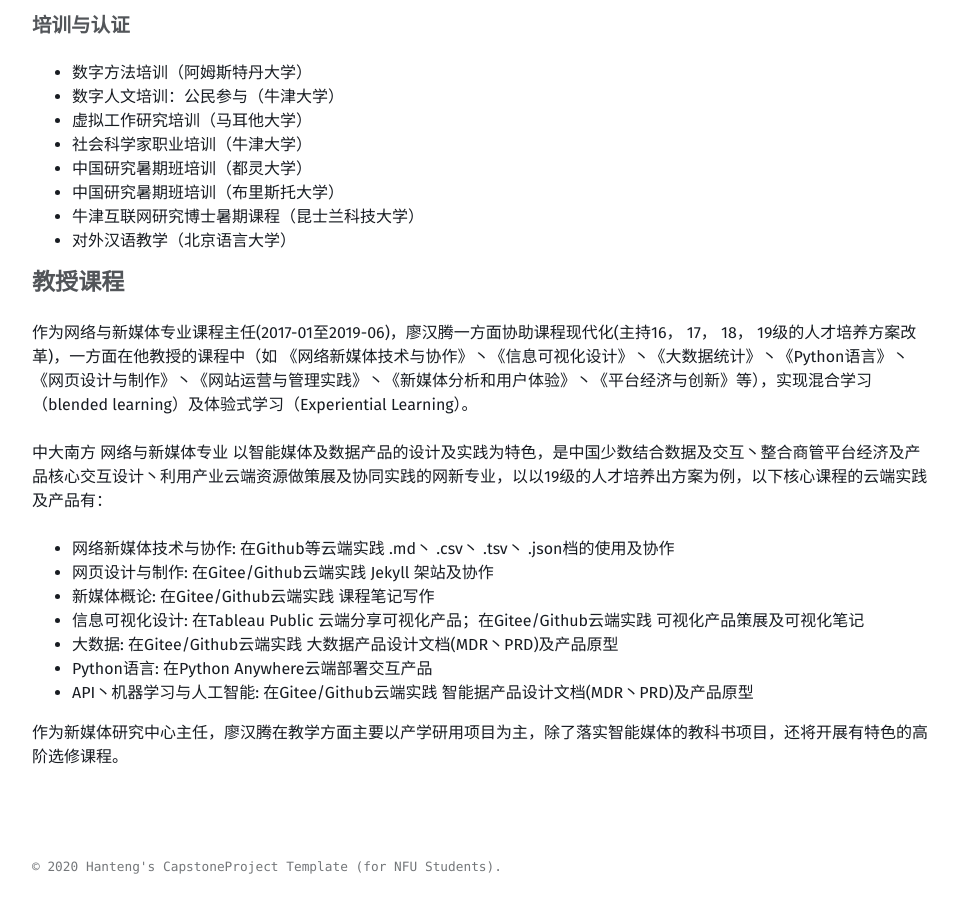
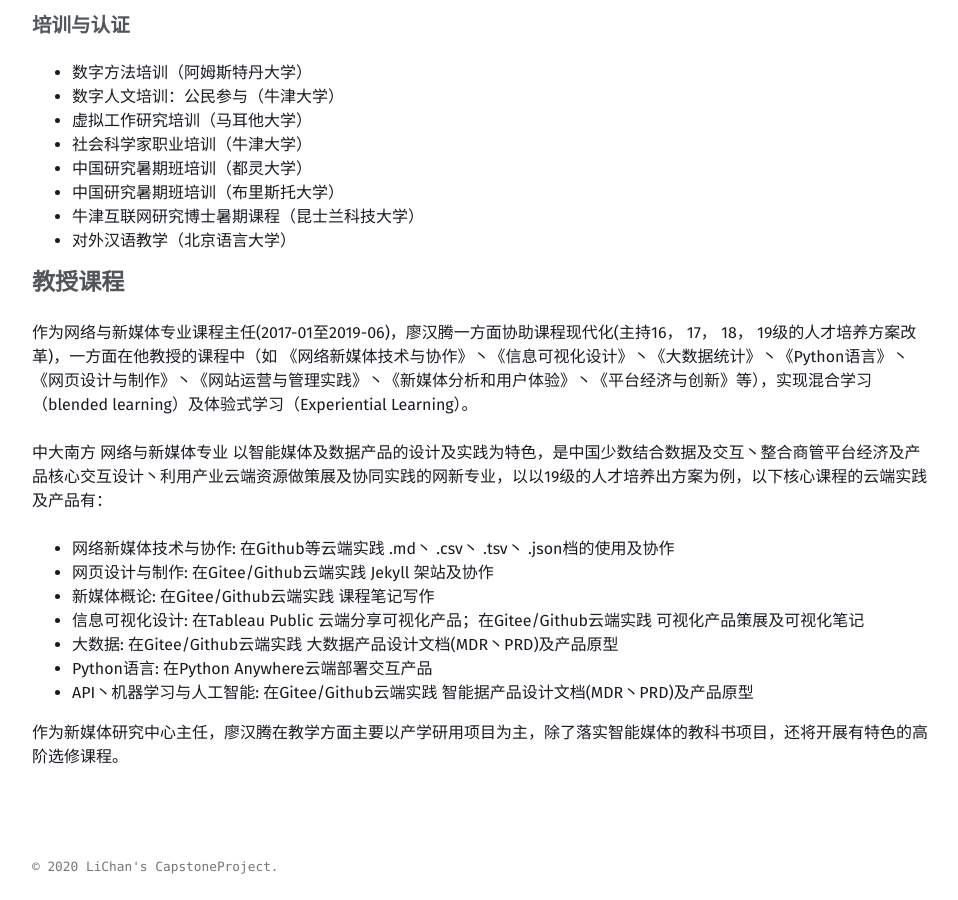
Before and after one commit to CherryLiChan/CapstoneProject, a Jekyll site: the page built from about.md, in a window 1280 px wide and 900 px high, scrolled down 1865 px. Shown: the whole window, without its empty margins (32-990 px from the left). Built offline with Jekyll 4.4.1, drawn with Linux system fonts in a browser that asks for light colours; some of the changed text lies outside the part shown.

Commit message:
Update _config.yml

```diff
--- a/_config.yml
+++ b/_config.yml
@@ -14,17 +14,17 @@
 # You can create any custom variable you would like, and they will be accessible
 # in the templates via {{ site.myvariable }}.
 lang: zh-CN
-title: Hanteng's CapstoneProject Template (for NFU Students)
+title: LiChan's CapstoneProject
 email:
 description: "顶点课程/毕业设计/毕业论文/模板"
-baseurl: "/CapstoneProject"  # the optional subpath of your site, e.g. "/blog"
-url: "https://hanteng.github.io" # the base hostname & protocol for your site e.g. "https://mmistakes.github.io"
+baseurl: "CapstoneProject/"  # the optional subpath of your site, e.g. "/blog"
+url: "https://CherryLiChan.github.io" # the base hostname & protocol for your site e.g. "https://mmistakes.github.io"
 author:
-  name: "Associate Professor Han-Teng Liao"
+  name: "Student of Nanfang College of Sun Yat-sen University"
   twitter:
   picture:
 twitter_username:
-github_username: "hanteng"
+github_username: "CherryLiChan"
 logo: # path of site logo, e.g. "/assets/images/logo.png"
 search: true # true, false (default)
 search_full_content: false # true, false (default)
```
